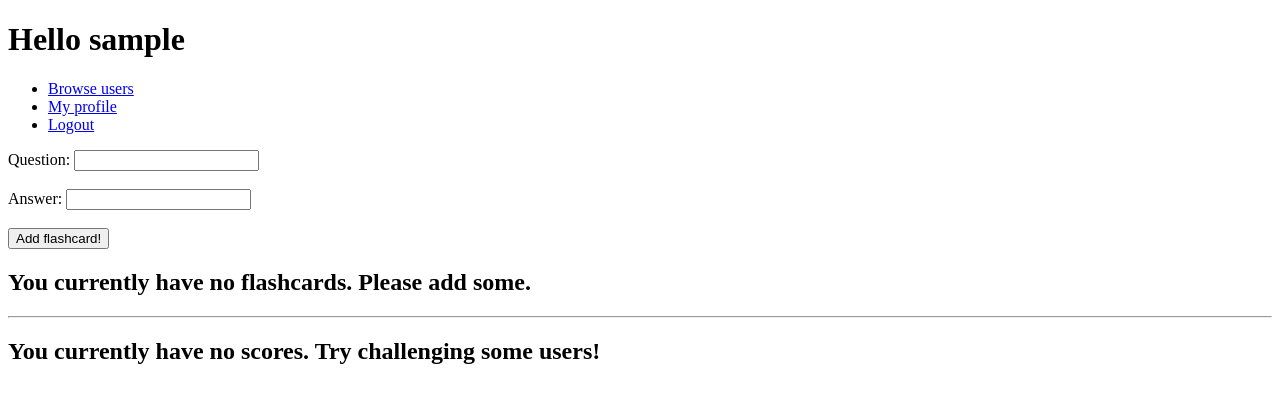
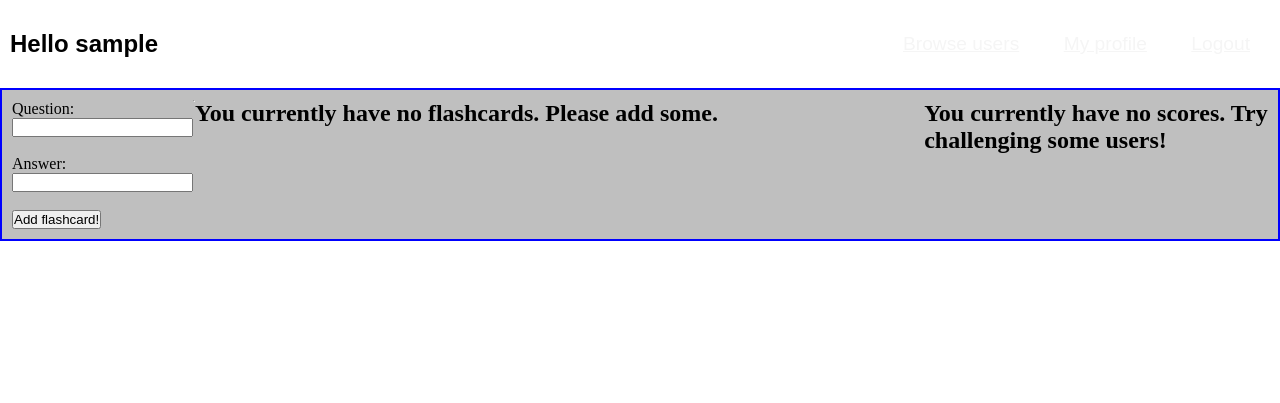
Before and after one commit to kawixKrul/flashcards-app, a Flask app: page /my-profile in a window 1280 px wide. Shown: the top 403 px of the page. Run offline with Flask 3, Linux system fonts and the light colour scheme; the visitor is signed in with stand-in values (Sample User, id 1); data that the repository does not hold is empty.

Commit message:
flash msg pop-up

```diff
--- a/flashcards/routes.py
+++ b/flashcards/routes.py
@@ -18,18 +18,18 @@ def signup():
         username = request.form['username']
         password = request.form['password']
         if len(username) == 0 or len(password) == 0:
-            flash('Username and password cannot be blank!')
+            flash('Username and password cannot be blank!', category='error')
             return render_template('signup.html')
         existing_user = User.query.filter_by(username=username).first()
         if existing_user is None:
             user = User(username=username, password=password)
             db.session.add(user)
             db.session.commit()
-            flash('You have successfully signed up!', 'success')
+            flash('You have successfully signed up!', category='success')
             login_user(user)
             return redirect(url_for('my_profile', user=current_user))
         else:
-            flash('That username is already taken.', 'error')
+            flash('That username is already taken.', category='error')
 
     return render_template('signup.html')
 
@@ -129,5 +129,6 @@ def quiz(u_id):
 
 
 @app.route('/')
+@app.route('/home')
 def home():  # put application's code here
     return render_template('base.html')
--- /dev/null
+++ b/flashcards/static/flash_msg.js
@@ -0,0 +1,12 @@
+function dismissFlashMessage() {
+
+    fetch('/dismiss_flash')
+        .then(response => {
+        // remove flash message from the HTML
+            var flash = document.getElementById("flash-message");
+            flash.parentNode.removeChild(flash);
+        })
+        .catch(error => {
+            console.error('Error dismissing flash message:', error);
+        });
+}
--- /dev/null
+++ b/flashcards/static/style2.css
@@ -0,0 +1,59 @@
+*,
+*:before,
+*:after{
+    padding: 0;
+    margin: 0;
+    box-sizing: border-box;
+}
+
+body{
+    background-color: white;
+}
+
+header {
+    display: flex;
+    align-items: center;
+    justify-content: space-between;
+    padding: 30px 10px;
+    font-family: 'Poppins',sans-serif;
+}
+
+.logo {
+    color: whitesmoke;
+}
+
+.navigation a {
+    font-size: 1.2em;
+    color: whitesmoke;
+    transition: all 0.3s ease 0s;
+    padding: 30px 20px;
+}
+
+.navigation a:hover {
+    color: #23a2f6;
+}
+
+.flex-container {
+  display: flex;
+  justify-content: space-between;
+  align-items: flex-start;
+  background-color: rgba(128, 128, 128, 0.5);
+  backdrop-filter: blur(5px);
+  border: 2px solid blue;
+  padding: 10px;
+}
+
+.flex-item-left {
+  width: 100%;
+  order: 1;
+  margin-bottom: 10px;
+}
+
+.flex-item-right {
+  order: 2;
+}
+
+.flex-item {
+  background-color: white;
+  padding: 10px;
+}
--- a/flashcards/templates/my_profile.html
+++ b/flashcards/templates/my_profile.html
@@ -3,17 +3,37 @@
 <head>
     <meta charset="UTF-8">
     <title>Title</title>
+    <link rel="stylesheet" href="../static/style2.css">
+    <link rel="stylesheet" href="../static/style_flash.css">
 </head>
 <body>
     <header>
-        <h1>Hello {{ user.username }}</h1>
-        <ul>
-            <li><a href="/users">Browse users</a></li>
-            <li><a href="/my-profile">My profile</a></li>
-            <li><a href="/logout">Logout</a></li>
-        </ul>
+        <h2>Hello {{ user.username }}</h2>
+        <nav class="navigation">
+            <a href="/users">Browse users</a>
+            <a href="/my-profile">My profile</a>
+            <a href="/logout">Logout</a>
+        </nav>
     </header>
+
+    {% with messages = get_flashed_messages(with_categories=true) %}
+        {% if messages %}
+            <div id="flash-message" class="success" role="alert">
+            {% for category, message in messages %}
+                {% if category == 'success' %}
+                    <p class="{{ category }}">{{ message }}</p>
+                {% elif category == 'error' %}
+                    <p class="{{ category }}">{{ message }}</p>
+                {% endif %}
+            {% endfor %}
+            <button type="button" class="btn-close" onclick="dismissFlashMessage()">Dismiss</button>
+            </div>
+        {% endif %}
+    {% endwith %}
+
+    <div class="flex-container">
     {% block content %}
+        <div class="flexbox-form">
         <form action="{{ url_for('my_profile') }}" method="POST">
             <label for="question">Question:</label>
             <input type="text" id="question" name="question"><br><br>
@@ -21,6 +41,8 @@
             <input type="text" id="answer" name="answer"><br><br>
             <input type="submit" value="Add flashcard!">
         </form>
+        </div>
+        <div class="flex-item-left">
         {% if flashcards %}
             <h2>Your flashcards:</h2>
             <ul>
@@ -39,7 +61,9 @@
         {% else %}
             <h2>You currently have no flashcards. Please add some.</h2>
         {% endif %}
+        </div>
         <hr>
+        <div class="flex-item-right">
         {% if my_scores %}
             <h2>Your scores:</h2>
             <ul>
@@ -55,6 +79,11 @@
         {% else %}
             <h2>You currently have no scores. Try challenging some users!</h2>
         {% endif %}
+        </div>
     {% endblock %}
+    </div>
+
+<script src="../static/flash_msg.js"></script>
+
 </body>
 </html>
```
Also changed, not shown: flashcards/static/style.css (+23 -16 lines), flashcards/static/style_flash.css (added, +44 -0 lines), flashcards/templates/base.html (+19 -8 lines).
